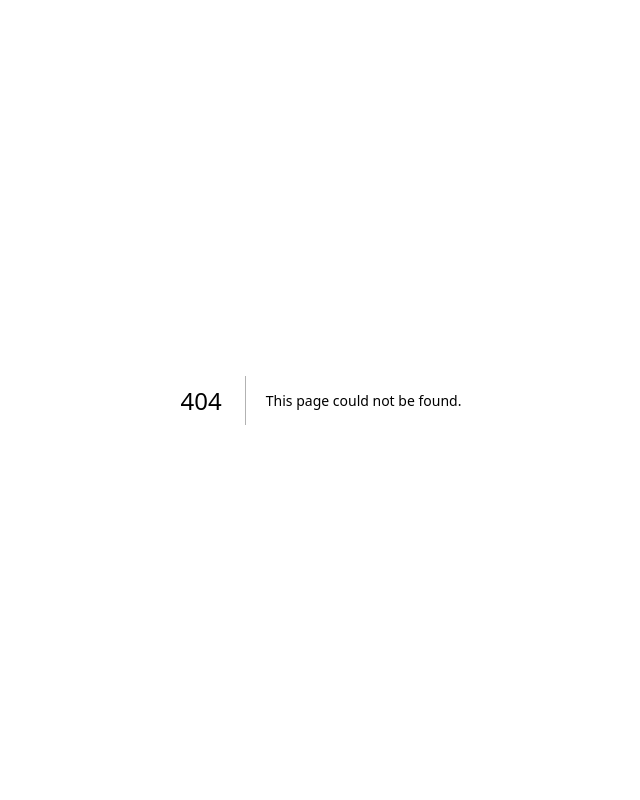
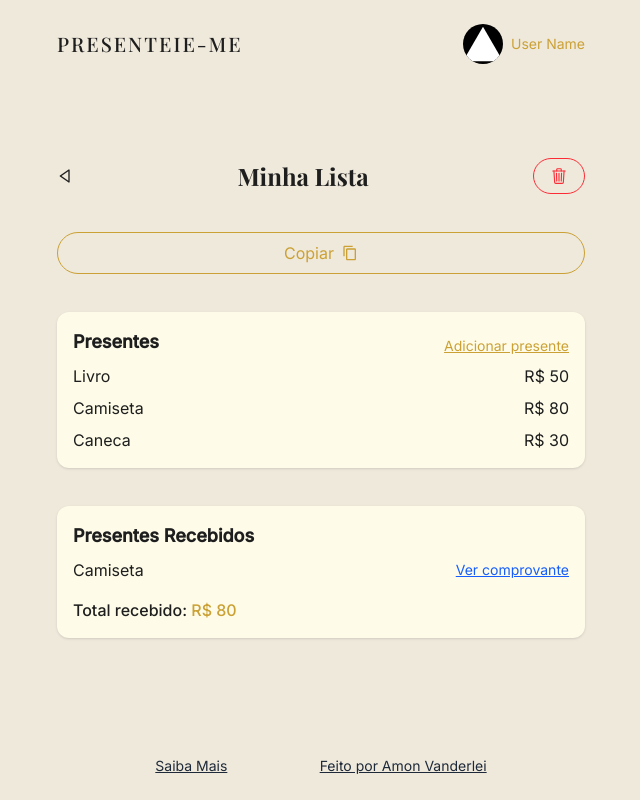
Before and after one commit to AmonVanderlei/presenteie-me, a Next.js app: page /mylists/1 in a window 1280 px wide. Before the commit this address had no page. Shown: the whole page, without its empty margins (319-959 px from the left). Built offline with nearby package versions, Linux system fonts and the light colour scheme.

Commit message:
Add mylists page

```diff
--- /dev/null
+++ b/app/mylists/[listId]/page.tsx
@@ -0,0 +1,106 @@
+"use client";
+import Copy from "@/components/Copy";
+import Footer from "@/components/Footer";
+import Header from "@/components/Header";
+import Link from "next/link";
+import { useParams } from "next/navigation";
+import { useState } from "react";
+import { BiLeftArrow } from "react-icons/bi";
+import { IoTrashOutline } from "react-icons/io5";
+
+export default function ListDetails() {
+  const params = useParams();
+  const listId = params.listId?.toString();
+
+  const [showDeleteModal, setShowDeleteModal] = useState(false);
+
+  const handleDelete = () => {
+    setShowDeleteModal(false);
+    console.log("Lista deletada:", listId);
+  };
+
+  return (
+    <div className="min-h-screen px-6 py-6 flex flex-col gap-8 items-center justify-between max-w-xl mx-auto">
+      <Header />
+
+      <section className="w-full flex justify-between items-center mt-4">
+        <Link href="/mylists">
+          <BiLeftArrow />
+        </Link>
+        <h1 className="text-2xl font-title font-extrabold">Minha Lista</h1>
+        <button
+          onClick={() => setShowDeleteModal(true)}
+          className="flex gap-2 items-center border border-red-500 text-sm text-red-500 px-4 py-2 rounded-full cursor-pointer hover:scale-95 hover:bg-red-500 hover:text-white transition-all"
+        >
+          <IoTrashOutline className="text-lg" />
+        </button>
+      </section>
+
+      <Copy
+        listId={listId}
+        text={`https://presenteie-me.vercel.app/gift?id=${listId}`}
+      />
+
+      <section className="w-full bg-yellow-50 p-4 rounded-xl shadow">
+        <div className="flex justify-between items-center">
+          <h2 className="text-lg font-semibold mb-2">Presentes</h2>
+          <button className="text-sm text-golden underline">
+            Adicionar presente
+          </button>
+        </div>
+        <ul className="space-y-2">
+          <li className="flex justify-between">
+            <span>Livro</span>
+            <span>R$ 50</span>
+          </li>
+          <li className="flex justify-between">
+            <span>Camiseta</span>
+            <span>R$ 80</span>
+          </li>
+          <li className="flex justify-between">
+            <span>Caneca</span>
+            <span>R$ 30</span>
+          </li>
+        </ul>
+      </section>
+
+      <section className="w-full bg-yellow-50 p-4 rounded-xl shadow">
+        <h2 className="text-lg font-semibold mb-2">Presentes Recebidos</h2>
+        <ul className="space-y-2">
+          <li className="flex justify-between">
+            <span>Camiseta</span>
+            <button className="text-sm text-blue-600 underline">
+              Ver comprovante
+            </button>
+          </li>
+        </ul>
+        <p className="mt-4 text-md font-medium">
+          Total recebido: <span className="text-golden">R$ 80</span>
+        </p>
+      </section>
+
+      {showDeleteModal && (
+        <div className="fixed inset-0 bg-black bg-opacity-40 flex items-center justify-center z-50">
+          <div className="bg-white p-6 rounded-xl text-center max-w-xs w-full">
+            <p className="mb-4">Tem certeza que deseja deletar esta lista?</p>
+            <div className="flex justify-center gap-4">
+              <button
+                onClick={() => setShowDeleteModal(false)}
+                className="px-4 py-2 text-sm bg-light-gray rounded"
+              >
+                Cancelar
+              </button>
+              <button
+                onClick={handleDelete}
+                className="px-4 py-2 text-sm bg-red-500 text-white rounded"
+              >
+                Deletar
+              </button>
+            </div>
+          </div>
+        </div>
+      )}
+      <Footer />
+    </div>
+  );
+}
--- /dev/null
+++ b/app/mylists/page.tsx
@@ -0,0 +1,61 @@
+"use client";
+import Footer from "@/components/Footer";
+import Header from "@/components/Header";
+import Link from "next/link";
+import { useState } from "react";
+import { FaPlus } from "react-icons/fa";
+
+export default function MyLists() {
+  const [lists, setLists] = useState([
+    { id: "1", name: "Aniversário João", date: "20/06/2025" },
+    { id: "2", name: "Chá de casa nova", date: "15/07/2025" },
+  ]);
+
+  return (
+    <div className="min-h-screen flex flex-col items-center justify-between px-6 py-6">
+      <Header />
+
+      <section className="w-11/12 flex flex-col gap-6">
+        <div>
+          <div className="flex justify-between items-center mb-2">
+            <h2 className="text-lg font-semibold mb-2">Minhas listas</h2>
+            <button className=" flex items-center gap-2 bg-golden text-white py-2 px-4 rounded-md w-fit hover:scale-105 transition">
+              <FaPlus />
+              <p>Nova lista</p>
+            </button>
+          </div>
+
+          <ul className="flex gap-3 flex-wrap justify-center">
+            {lists.map((list) => (
+              <Link
+                href={`/mylists/${list.id}`}
+                key={list.id}
+                className="flex w-full justify-between items-center bg-white p-4 rounded-xl shadow-sm max-w-md"
+              >
+                <div>
+                  <h3 className="text-base font-title">{list.name}</h3>
+                  <p className="text-sm text-medium-gray">{list.date}</p>
+                </div>
+                <div className="text-sm text-golden underline hover:opacity-80">
+                  Ver detalhes
+                </div>
+              </Link>
+            ))}
+          </ul>
+        </div>
+
+        <div className="mt-8">
+          <h2 className="text-lg font-semibold mb-2">Chave Pix</h2>
+          <div className="bg-white p-4 rounded-xl shadow-sm flex justify-between items-center">
+            <p className="text-sm text-medium-gray">exemplo@pix.com</p>
+            <button className="text-sm text-golden underline hover:opacity-80">
+              Editar
+            </button>
+          </div>
+        </div>
+      </section>
+
+      <Footer />
+    </div>
+  );
+}
--- a/app/page.tsx
+++ b/app/page.tsx
@@ -1,25 +1,11 @@
 import Footer from "@/components/Footer";
-import Image from "next/image";
+import Header from "@/components/Header";
 import Link from "next/link";
 
 export default function Main() {
   return (
     <div className="min-h-screen flex flex-col items-center justify-between px-6 py-6">
-      <header className="w-full flex justify-between items-center mb-10">
-        <Link href="/" className="text-xl tracking-widest font-title">
-          PRESENTEIE-ME
-        </Link>
-        <div className="flex items-center gap-2">
-          <Image
-            className="bg-black rounded-full w-10 h-10"
-            src="/vercel.svg"
-            width={40}
-            height={40}
-            alt="Profile Picture"
-          />
-          <p className="text-golden text-sm">User Name</p>
-        </div>
-      </header>
+      <Header/>
 
       <main className="max-w-md w-full text-center flex flex-col gap-10 mt-6">
         <h1 className="text-2xl font-title">O que você deseja fazer?</h1>
@@ -41,7 +27,7 @@ export default function Main() {
         </div>
       </main>
 
-      <Footer/>
+      <Footer />
     </div>
   );
 }
--- /dev/null
+++ b/components/Copy.tsx
@@ -0,0 +1,31 @@
+import { useState } from "react";
+import { MdContentCopy } from "react-icons/md";
+
+type Props = {
+  listId: string | undefined;
+  text: string;
+};
+
+export default function Copy({ listId, text }: Props) {
+  const [copied, setCopied] = useState(false);
+
+  const handleCopy = () => {
+    navigator.clipboard.writeText(text);
+    setCopied(true);
+    setTimeout(() => setCopied(false), 2000);
+  };
+  return (
+    <button
+      onClick={handleCopy}
+      className="w-full flex gap-2 items-center justify-center border border-golden text-golden px-4 py-2 rounded-full cursor-pointer hover:bg-yellow-700 hover:scale-105 transition-all"
+    >
+      {copied ? (
+        "Copiado!"
+      ) : (
+        <>
+          Copiar <MdContentCopy />
+        </>
+      )}
+    </button>
+  );
+}
--- /dev/null
+++ b/components/Header.tsx
@@ -0,0 +1,60 @@
+'use client'
+import Image from "next/image";
+import Link from "next/link";
+import { useEffect, useRef, useState } from "react";
+
+export default function Header() {
+  const [showModal, setShowModal] = useState(false);
+  const modalRef = useRef<HTMLDivElement | null>(null);
+
+  const handleClickOutside = (e: MouseEvent) => {
+    if (modalRef.current && !modalRef.current.contains(e.target as Node)) {
+      setShowModal(false);
+    }
+  };
+
+  useEffect(() => {
+    if (showModal) {
+      document.addEventListener("mousedown", handleClickOutside);
+    } else {
+      document.removeEventListener("mousedown", handleClickOutside);
+    }
+
+    return () => document.removeEventListener("mousedown", handleClickOutside);
+  }, [showModal]);
+  return (
+    <header className="w-full flex justify-between items-center mb-10">
+      <Link href="/" className="text-xl tracking-widest font-title">
+        PRESENTEIE-ME
+      </Link>
+
+      <div
+        className="flex items-center gap-2 cursor-pointer relative"
+        onClick={() => setShowModal(!showModal)}
+      >
+        <Image
+          className="bg-black rounded-full w-10 h-10"
+          src="/vercel.svg"
+          width={40}
+          height={40}
+          alt="Profile Picture"
+        />
+        <p className="text-golden text-sm">User Name</p>
+
+        {showModal && (
+          <div
+            ref={modalRef}
+            className="absolute top-12 right-0 bg-amber-50 border border-light-gray shadow-md rounded-xl p-4 z-50 w-40"
+          >
+            <button
+              onClick={() => console.log("Sair")}
+              className="text-sm text-red-600 hover:underline"
+            >
+              Sair
+            </button>
+          </div>
+        )}
+      </div>
+    </header>
+  );
+}
```
